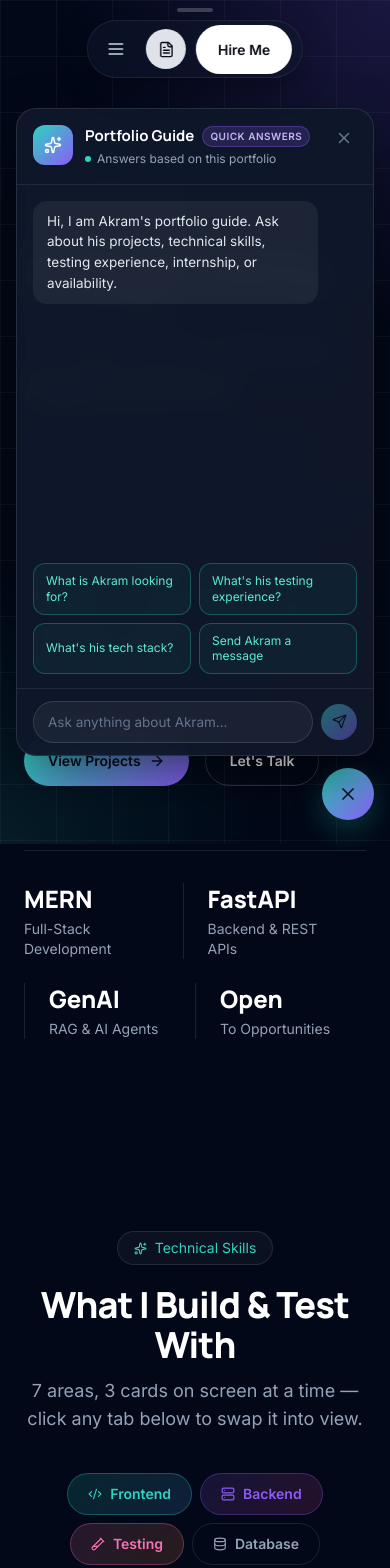
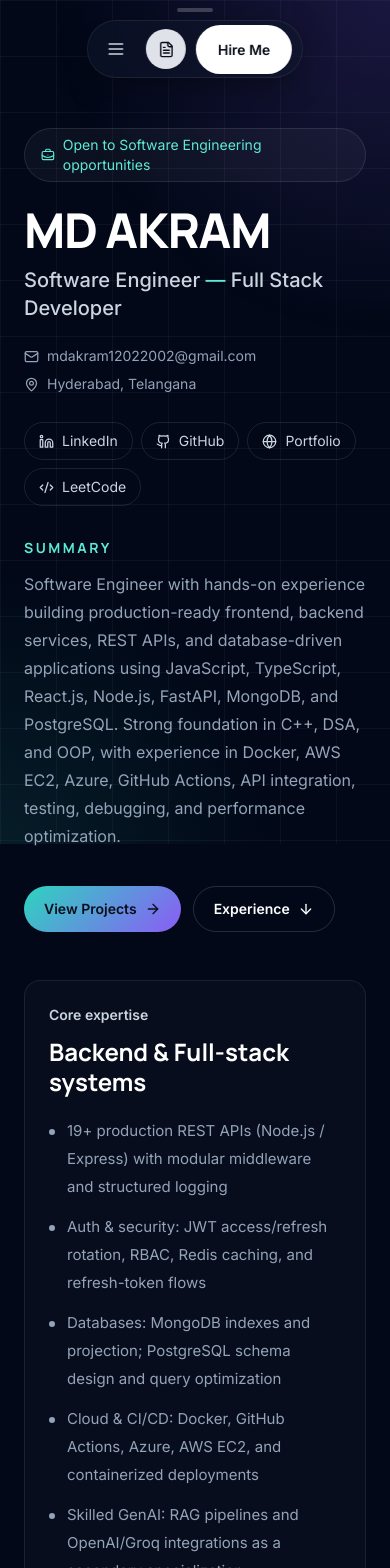
Before and after one commit to mdakram2002/myportfolio, a React (Vite) app: page / in a window 390 px wide. Shown: the top 1568 px of the page. Built offline with nearby package versions, Linux system fonts and the light colour scheme.

Commit message:
update ui

```diff
--- a/src/components/Home.jsx
+++ b/src/components/Home.jsx
@@ -1,111 +1,168 @@
-import { Sparkles, ArrowRight } from "lucide-react";
+import {
+  ArrowDown,
+  ArrowRight,
+  BriefcaseBusiness,
+  Code2,
+  Github,
+  Globe,
+  Linkedin,
+  Mail,
+  MapPin,
+} from "lucide-react";
 import { NAV_HEIGHT } from "./Navbar";
-import PortfolioAI from "./PortfolioAI";
 
-const stats = [
-  { value: "MERN", label: "Full-Stack Development" },
-  { value: "FastAPI", label: "Backend & REST APIs" },
-  { value: "GenAI", label: "RAG & AI Agents" },
-  { value: "Open", label: "To Opportunities" },
+const contactLinks = [
+  { label: "Email", value: "mdakram12022002@gmail.com", href: "mailto:mdakram12022002@gmail.com", icon: Mail },
+  { label: "LinkedIn", value: "LinkedIn", href: "https://www.linkedin.com/in/mdakram2002", icon: Linkedin },
+  { label: "GitHub", value: "GitHub", href: "https://github.com/mdakram2002", icon: Github },
+  { label: "Portfolio", value: "Portfolio", href: "https://mdakram.vercel.app", icon: Globe },
+  { label: "LeetCode", value: "LeetCode", href: "https://leetcode.com/u/mdakram2002/", icon: Code2 },
+];
+
+const expertise = [
+  "19+ production REST APIs (Node.js / Express) with modular middleware and structured logging",
+  "Auth & security: JWT access/refresh rotation, RBAC, Redis caching, and refresh-token flows",
+  "Databases: MongoDB indexes and projection; PostgreSQL schema design and query optimization",
+  "Cloud & CI/CD: Docker, GitHub Actions, Azure, AWS EC2, and containerized deployments",
+  "Skilled GenAI: RAG pipelines and OpenAI/Groq integrations as a secondary specialization",
 ];
 
 const Home = () => {
-  const scrollTo = (e, href) => {
-    e.preventDefault();
-    const id = href.replace("#", "");
-    const el = document.getElementById(id);
-    if (!el) return;
-    const top = el.getBoundingClientRect().top + window.scrollY - NAV_HEIGHT;
+  const scrollTo = (event, href) => {
+    event.preventDefault();
+    const target = document.getElementById(href.slice(1));
+    if (!target) return;
+    const top = target.getBoundingClientRect().top + window.scrollY - NAV_HEIGHT;
     window.scrollTo({ top, behavior: "smooth" });
   };
 
   return (
     <div
       id="home"
-      style={{ paddingTop: NAV_HEIGHT }} // offsets the fixed navbar so content isn't hidden under it
+      style={{ paddingTop: NAV_HEIGHT }}
       className="min-h-screen w-full text-white"
     >
       <style>{`
         @import url('https://fonts.googleapis.com/css2?family=Manrope:wght@500;700;800&family=Inter:wght@400;500;600&display=swap');
         .ahh-display { font-family: 'Manrope', sans-serif; }
-        .ahh-body    { font-family: 'Inter', sans-serif; }
-
+        .ahh-body { font-family: 'Inter', sans-serif; }
         .ahh-fade { opacity: 0; transform: translateY(12px); animation: ahh-up .6s ease-out forwards; }
         @keyframes ahh-up { to { opacity: 1; transform: translateY(0); } }
-        .ahh-d1{animation-delay:.05s}.ahh-d2{animation-delay:.15s}.ahh-d3{animation-delay:.28s}
-        .ahh-d4{animation-delay:.4s}.ahh-d5{animation-delay:.52s}
-
-        .ahh-stat + .ahh-stat { border-left: 1px solid rgba(255,255,255,0.1); }
-
+        .ahh-d1 { animation-delay: .05s; }
+        .ahh-d2 { animation-delay: .15s; }
+        .ahh-d3 { animation-delay: .28s; }
+        .ahh-d4 { animation-delay: .4s; }
+        .ahh-link { transition: color .2s, border-color .2s, background .2s; }
+        .ahh-link:hover { color: #5eead4; border-color: rgba(45,212,191,.35); background: rgba(45,212,191,.06); }
         @media (prefers-reduced-motion: reduce) {
           .ahh-fade { animation: none !important; opacity: 1 !important; transform: none !important; }
         }
       `}</style>
 
-      {/* pt-7 (28px) — was pt-20 (80px); ~65% smaller gap below the fixed navbar */}
-      <main className="max-w-7xl mx-auto px-6 md:px-10 pt-5 pb-24">
-        <div className="max-w-3xl">
-
+      <main className="mx-auto grid max-w-7xl items-center gap-12 px-6 pb-24 pt-8 md:px-10 lg:min-h-[calc(100vh-96px)] lg:grid-cols-[1.05fr_.95fr] lg:gap-16">
+        <section className="max-w-2xl">
           <div
-            className="ahh-fade ahh-d1 inline-flex items-center gap-2 rounded-full px-4 py-1.5 mb-7 text-sm text-teal-300"
+            className="ahh-fade ahh-d1 mb-6 inline-flex items-center gap-2 rounded-full px-4 py-1.5 text-sm text-teal-300"
             style={{ background: "rgba(255,255,255,0.04)", border: "1px solid rgba(255,255,255,0.1)" }}
           >
-            <Sparkles size={14} />
-            <span className="ahh-body">Open to Full-Stack, Backend roles</span>
+            <BriefcaseBusiness size={14} />
+            <span className="ahh-body">Open to Software Engineering opportunities</span>
           </div>
 
-          <h1 className="ahh-fade ahh-d2 ahh-display font-extrabold tracking-tight leading-[1.05] text-4xl md:text-5xl lg:text-6xl mb-7 text-white">
-            <span className="text-slate-400">Full Stack Developer</span>
-            <br />
-            Building &amp; Testing
-            <br />
-            <span className="text-slate-400">Scalable, Production-Ready</span>
-            <br />
-            Applications
+          <h1 className="ahh-fade ahh-d2 ahh-display mb-3 text-5xl font-extrabold tracking-tight text-white sm:text-6xl lg:text-7xl">
+            MD AKRAM
           </h1>
-
-          <p className="ahh-fade ahh-d3 ahh-body text-lg text-slate-400 leading-relaxed mb-10 max-w-xl">
-            I design, build, and test full-stack applications end to end — from responsive front ends and REST APIs to API testing, Playwright automation, secure authentication, GenAI applications, RAG pipelines, agentic AI workflows, database design, Docker, and CI/CD deployments on AWS and Azure using Agile practices.
-
+          <p className="ahh-fade ahh-d2 ahh-body mb-6 text-xl font-medium text-slate-300 sm:text-2xl">
+            Software Engineer <span className="text-teal-300">—</span> Full Stack Developer
           </p>
 
-          <div className="ahh-fade ahh-d4 flex flex-wrap gap-4 mb-16">
+          <div className="ahh-fade ahh-d3 mb-7 flex flex-wrap gap-x-4 gap-y-2 text-sm text-slate-400">
+            <a className="ahh-link inline-flex items-center gap-2" href="mailto:mdakram12022002@gmail.com">
+              <Mail size={15} /> mdakram12022002@gmail.com
+            </a>
+            <span className="inline-flex items-center gap-2">
+              <MapPin size={15} /> Hyderabad, Telangana
+            </span>
+          </div>
+
+          <nav aria-label="Profile links" className="ahh-fade ahh-d3 mb-8 flex flex-wrap gap-2">
+            {contactLinks.slice(1).map(({ label, href, icon: Icon }) => (
+              <a
+                key={label}
+                href={href}
+                target="_blank"
+                rel="noreferrer"
+                className="ahh-link inline-flex items-center gap-2 rounded-full border border-white/10 px-3.5 py-2 text-sm text-slate-300"
+              >
+                <Icon size={15} /> {label}
+              </a>
+            ))}
+          </nav>
+
+          <div className="ahh-fade ahh-d3 mb-9">
+            <h2 className="ahh-display mb-3 text-sm font-bold uppercase tracking-[0.18em] text-teal-300">
+              Summary
+            </h2>
+            <p className="ahh-body text-base leading-7 text-slate-400 sm:text-[17px]">
+              Software Engineer with hands-on experience building production-ready frontend, backend services, REST APIs,
+              and database-driven applications using JavaScript, TypeScript, React.js, Node.js, FastAPI, MongoDB, and
+              PostgreSQL. Strong foundation in C++, DSA, and OOP, with experience in Docker, AWS EC2, Azure, GitHub Actions,
+              API integration, testing, debugging, and performance optimization.
+
+            </p>
+          </div>
+
+          <div className="ahh-fade ahh-d4 flex flex-wrap gap-3">
             <a
               href="#projects"
-              onClick={(e) => scrollTo(e, "#projects")}
-              className="ahh-body inline-flex items-center gap-2 font-semibold text-sm px-6 py-3.5 rounded-full transition-all"
+              onClick={(event) => scrollTo(event, "#projects")}
+              className="ahh-body inline-flex items-center gap-2 rounded-full px-5 py-3 text-sm font-semibold transition-all"
               style={{ background: "linear-gradient(135deg,#2DD4BF,#8B5CF6)", color: "#0B0E1A" }}
-              onMouseEnter={(e) => (e.currentTarget.style.filter = "brightness(1.08)")}
-              onMouseLeave={(e) => (e.currentTarget.style.filter = "none")}
             >
               View Projects <ArrowRight size={16} />
             </a>
             <a
-              href="#contact"
-              onClick={(e) => scrollTo(e, "#contact")}
-              className="ahh-body inline-flex items-center gap-2 font-semibold text-sm px-6 py-3.5 rounded-full transition-all text-white"
-              style={{ border: "1px solid rgba(255,255,255,0.18)" }}
-              onMouseEnter={(e) => { e.currentTarget.style.background = "rgba(255,255,255,0.06)"; }}
-              onMouseLeave={(e) => { e.currentTarget.style.background = "transparent"; }}
+              href="#experience"
+              onClick={(event) => scrollTo(event, "#experience")}
+              className="ahh-body inline-flex items-center gap-2 rounded-full border border-white/15 px-5 py-3 text-sm font-semibold text-white transition-colors hover:bg-white/[0.06]"
             >
-              Let's Talk
+              Experience <ArrowDown size={16} />
             </a>
           </div>
-        </div>
+        </section>
 
-        {/* Stats strip */}
-        <div className="ahh-fade ahh-d5 flex flex-wrap gap-y-6 border-t border-white/10 pt-8">
-          {stats.map((s) => (
-            <div key={s.label} className="ahh-stat flex-1 min-w-[140px] px-6 first:pl-0">
-              <p className="ahh-display text-2xl md:text-3xl font-extrabold text-white">{s.value}</p>
-              <p className="ahh-body text-sm text-slate-400 mt-1">{s.label}</p>
-            </div>
-          ))}
-        </div>
+        <aside
+          aria-labelledby="expertise-heading"
+          className="ahh-fade ahh-d4 rounded-2xl p-6 sm:p-8 lg:p-9"
+          style={{
+            background: "rgba(255,255,255,0.025)",
+            border: "1px solid rgba(255,255,255,0.08)",
+          }}
+        >
+          <p className="ahh-body mb-3 text-sm font-semibold text-slate-300">Core expertise</p>
+          <h2 id="expertise-heading" className="ahh-display mb-5 text-2xl font-bold leading-tight text-white sm:text-3xl">
+            Backend &amp; Full-stack systems
+          </h2>
+          <ul className="ahh-body space-y-3 text-[15px] leading-7 text-slate-400 sm:text-base">
+            {expertise.map((item) => (
+              <li key={item} className="flex gap-3">
+                <span aria-hidden="true" className="mt-3 h-1.5 w-1.5 shrink-0 rounded-full bg-slate-400" />
+                <span>{item}</span>
+              </li>
+            ))}
+          </ul>
+          <div className="ahh-body mt-6 flex flex-wrap gap-2.5">
+            {["19+ Secure APIs", "100+ Users", "1,000+ Documents"].map((item) => (
+              <span
+                key={item}
+                className="rounded-full border border-white/[0.08] bg-white/[0.025] px-4 py-2 text-sm text-slate-200"
+              >
+                {item}
+              </span>
+            ))}
+          </div>
+        </aside>
       </main>
-
-      {/* Floating AI assistant — portals itself to document.body, open by default */}
-      <PortfolioAI />
     </div>
   );
 };
--- a/src/components/Projects.jsx
+++ b/src/components/Projects.jsx
@@ -133,32 +133,32 @@ const projects = [
 
 const projectSummaries = {
   1: [
-    "Built an EdTech platform with React, Redux Toolkit, Node.js, Express, and MongoDB using an MVC-style backend architecture.",
-    "Added Razorpay payments, Cloudinary uploads, email confirmations, and JWT, OTP, and role-based access flows.",
+    "Delivered a full-featured EdTech platform using MVC architecture and Redux state management, supporting 100+ users.",
+    "Integrated Razorpay payments, Cloudinary video uploads, and Nodemailer confirmations, reducing checkout steps from 5 to 3; implemented 19+ secure REST APIs with JWT, OTP, and RBAC.",
   ],
   2: [
-    "Built evidence-first AI support agent with reproducible data pipeline, 54-example golden set, and proper train/evaluation separation.",
-    "Achieved 72.2% accuracy and 0.63 macro F1 vs 37% majority baseline using TF-IDF classification, with full-stack React/Vite and Fastify/TypeScript implementation.",
+    "Established an evidence-first AI support agent with a reproducible data pipeline, 54-example golden set, and train/evaluation separation.",
+    "Reached 72.2% accuracy and 0.63 macro F1 versus a 37% majority baseline using TF-IDF classification, with a React/Vite frontend and Fastify/TypeScript backend.",
   ],
   3: [
-    "Built a full-stack knowledge-management platform with a modular service layer and Gemini-powered document summarization and search.",
-    "Implemented MongoDB text indexes, batch processing, JWT authentication, rate limiting, input validation, and REST APIs; deployed the client on Vercel.",
+    "Engineered a modular AI knowledge platform with Gemini-powered summarization and semantic search across 1,000+ documents, reducing search latency by 30%.",
+    "Created 8+ RESTful APIs and added MongoDB indexing, Redis caching, JWT authentication, rate limiting, and input validation across public, guest, and protected workflows.",
   ],
   4: [
-    "Built a healthcare CRM prototype with React, Redux, FastAPI, LangGraph, and PostgreSQL with pgvector for structured notes and follow-up suggestions.",
-    "Implemented JWT authentication, role-based access, audit logging, and a RAG workflow for grounded responses. A public demo is not yet available.",
+    "Orchestrated a LangGraph state machine with 8 Pydantic-validated tools for entity extraction, voice-note summaries, and semantic follow-up suggestions across 5+ core screens.",
+    "Secured FastAPI services with JWT, rep/manager/guest RBAC, and audit logging; added a pgvector RAG pipeline and deployed the Dockerized React/Redux app on AWS EC2 with GitHub Actions CI/CD and health checks.",
   ],
   5: [
-    "Built a Gemini-powered DSA assistant that returns structured explanations, complexity analysis, formatted code examples, and interview-focused tips.",
-    "Implemented guest access, optional Google OAuth, multi-session chat history, Markdown rendering, and syntax highlighting.",
+    "Developed a Gemini-powered DSA assistant that returns structured explanations, complexity analysis, formatted code examples, and interview-focused tips.",
+    "Enabled guest access, optional Google OAuth, multi-session chat history, Markdown rendering, and syntax highlighting.",
   ],
   6: [
-    "Built a real-time chat application with instant messaging, persisted chat history, typing indicators, presence, and delivery status.",
-    "Used React, Socket.io, Express, and MongoDB with REST APIs, centralized error handling, Mongoose data access, and custom React hooks.",
+    "Implemented a real-time chat application with instant messaging, persisted chat history, typing indicators, presence, and delivery status.",
+    "Structured the application with React, Socket.io, Express, and MongoDB, including REST APIs, centralized error handling, Mongoose data access, and custom React hooks.",
   ],
   7: [
-    "Built a MERN event-management platform with JWT authentication, role-based access, Google and GitHub OAuth, and event CRUD.",
-    "Added Cloudinary image uploads, Markdown descriptions, RSVP tracking, capacity enforcement, rate limiting, and deployment on Vercel and Railway.",
+    "Launched a MERN event-management platform with JWT authentication, role-based access, Google and GitHub OAuth, and event CRUD.",
+    "Integrated Cloudinary image uploads, Markdown descriptions, RSVP tracking, MongoDB transaction-based capacity enforcement, rate limiting, and deployment on Vercel and Railway.",
   ],
 };
 
```
Also changed, not shown: 1 other file (tests, documents, lock files or other folders).
